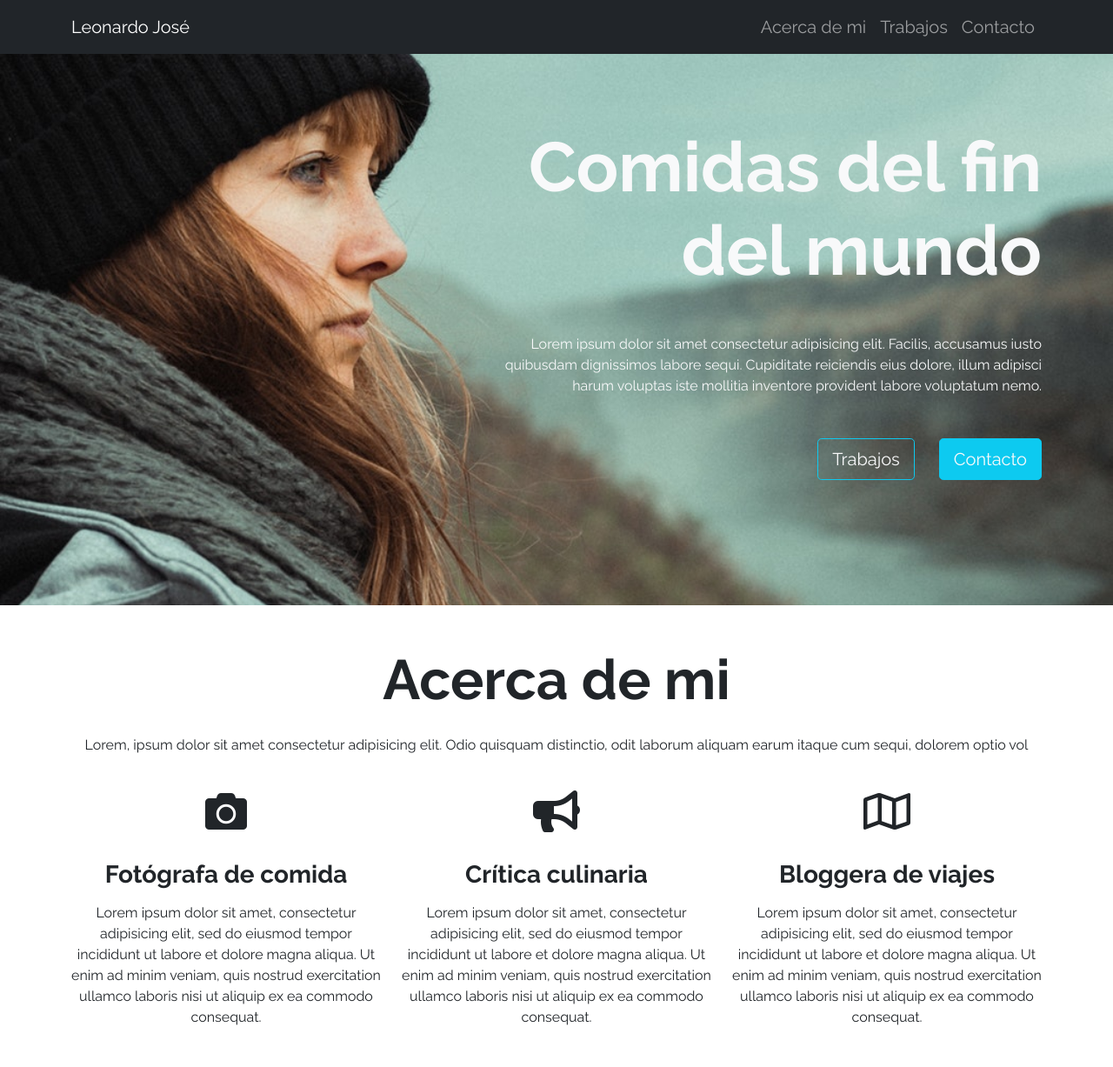
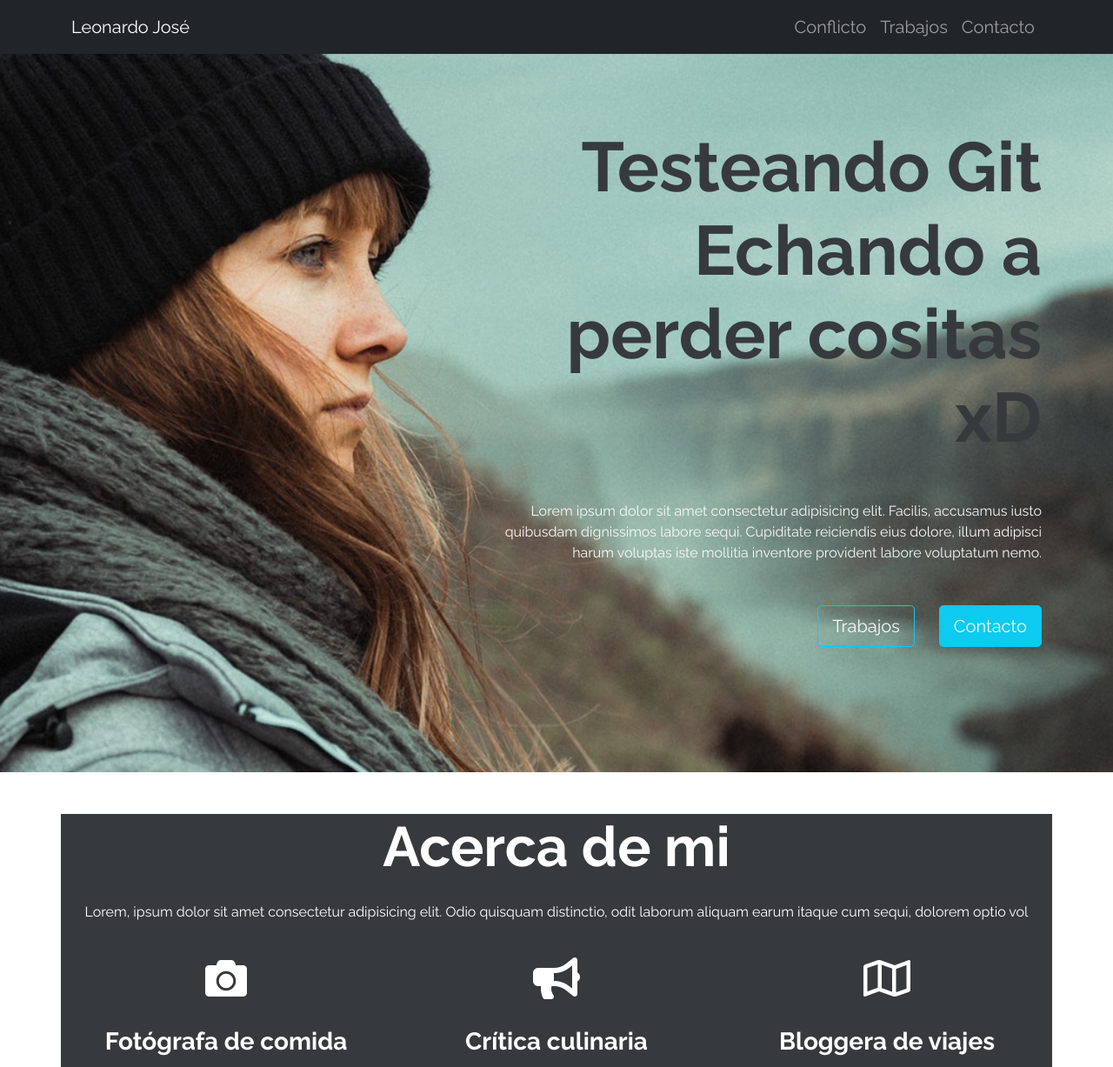
Before and after one commit to ljcl79/ljcl79.github.io, a plain HTML site: page index.html in a window 1280 px wide. Shown: the top 1227 px of the page at 87% size. Drawn offline with nearby package versions, Linux system fonts and the light colour scheme.

Commit message:
conflicto

```diff
--- a/assets/css/estilos.css
+++ b/assets/css/estilos.css
@@ -9,6 +9,15 @@ body {
   background-repeat: no-repeat;
   background-size: cover;
   background-position: left;
+}
+
+.text-hero{
+  color: #373a3c;
+}
+
+.heroS{
+  color: white;
+  background-color: #373a3c;
 }
 
 /* Mis trabajos */
--- a/index.html
+++ b/index.html
@@ -30,7 +30,7 @@
             <div class="collapse navbar-collapse" id="navbarSupportedContent">
                 <ul class="navbar-nav ms-auto mb-2 mb-lg-0 fs-5">
                     <li class="nav-item">
-                        <a class="nav-link" href="#">Acerca de mi</a>
+                        <a class="nav-link" href="#">Conflicto</a>
                     </li>
                     <li class="nav-item">
                         <a class="nav-link" href="#">Trabajos</a>
@@ -48,8 +48,8 @@
     <header id="Hero-Section" class="text-light text-end py-5 mt-5">
         <div class="container">
             <div class="ms-auto col-12 col-md-7 ">
-                <h1 class="display-1 fw-bold my-5">
-                    Comidas del fin <br> del mundo
+                <h1 class="display-1 text-hero fw-bold my-5">
+                    Testeando Git<br> Echando a perder cositas xD
                 </h1>
                 <p class="my-5">
                     Lorem ipsum dolor sit amet consectetur adipisicing elit. Facilis, accusamus iusto quibusdam
@@ -65,7 +65,7 @@
     </header>
 
 
-    <section id="Acerca-de-mi" class="container text-center my-5">
+    <section id="Acerca-de-mi" class="container text-center my-5  heroS">
 
 
         <h2 class="display-3 fw-bold my-4">Acerca de mi</h2>
```
